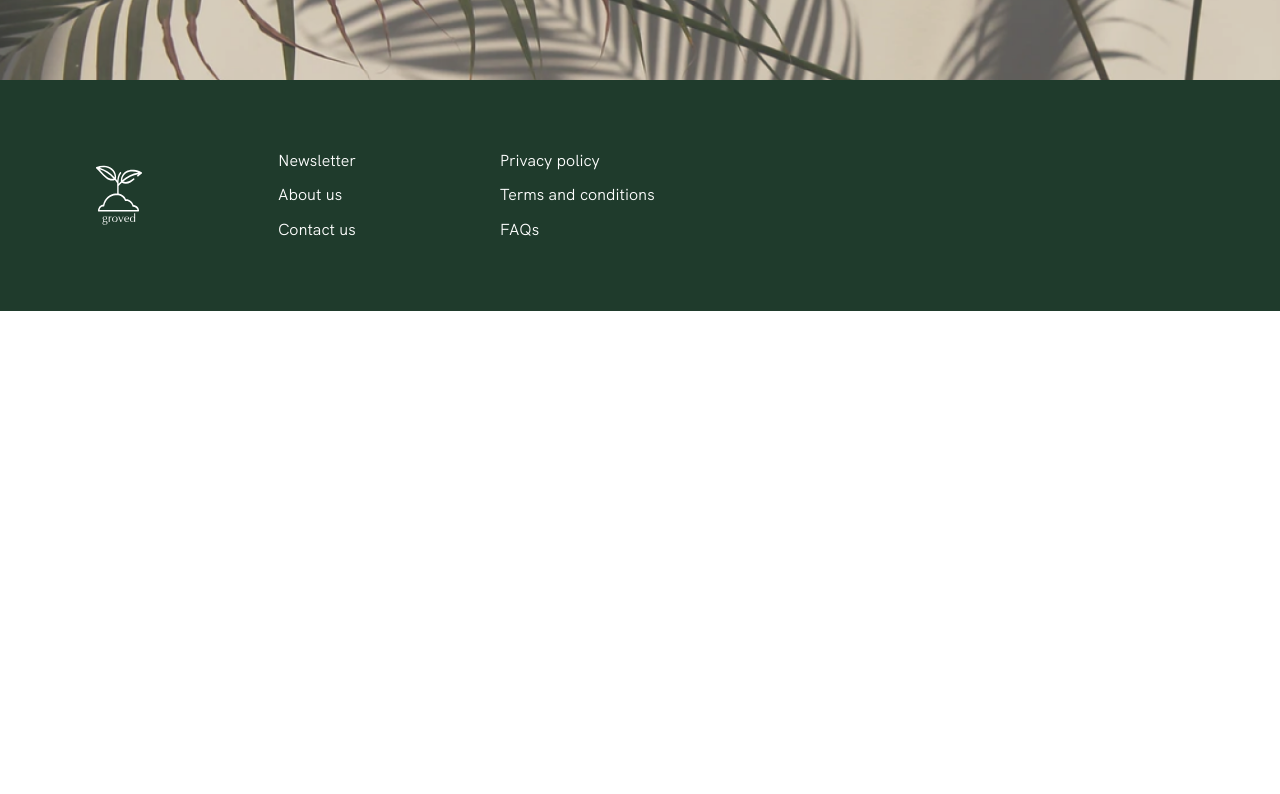
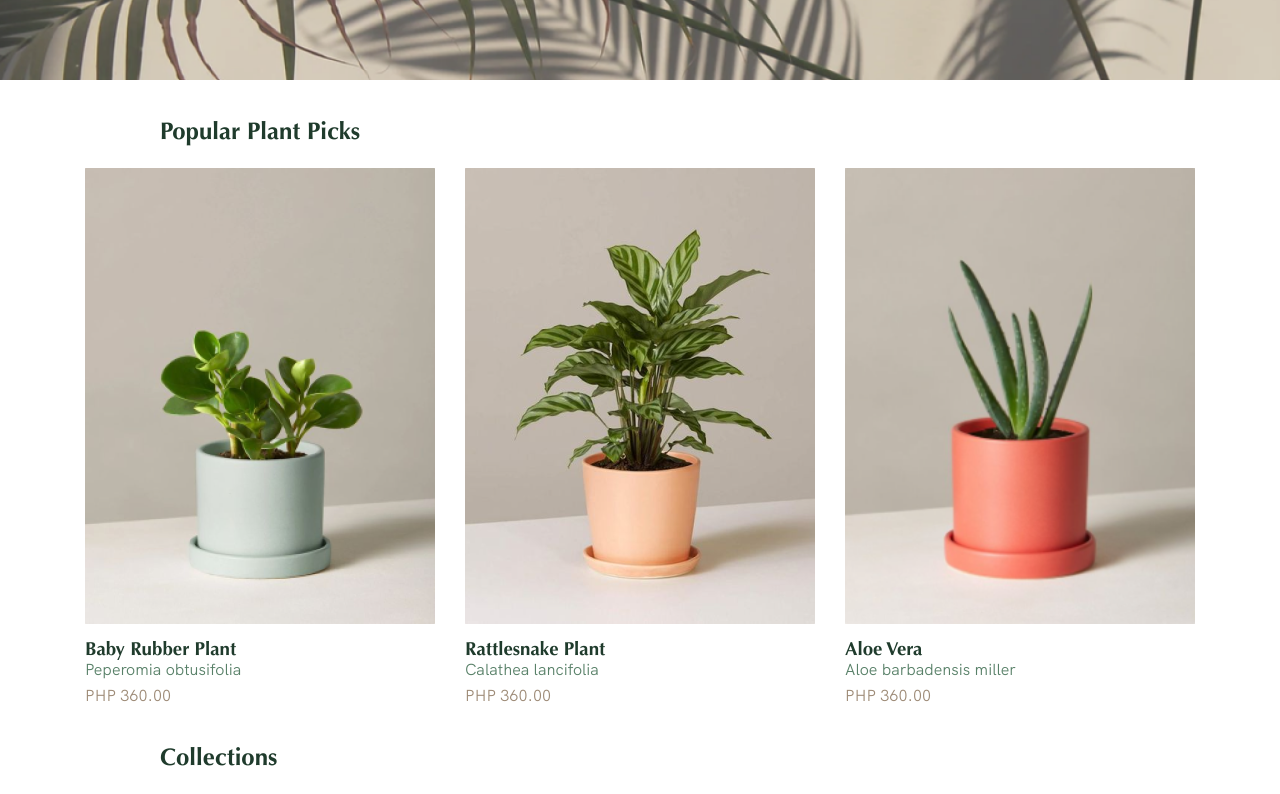
Before and after one commit to yvettetan/groved, a React (Create React App) app: page / in a window 1280 px wide. Shown: the part 720-1514 px from the top of the page. Before the commit the page ends 1031 px from the top, so only its background shows below. Built offline with nearby package versions, Linux system fonts and the light colour scheme.

Commit message:
Create body section for landing page

```diff
--- /dev/null
+++ b/src/landing/Body.tsx
@@ -0,0 +1,90 @@
+import React from "react";
+import ItemCard from "../shared/ItemCard";
+import trio from "../assets/images/plants/plant-trio.png";
+import kit from "../assets/images/garden-kit.png";
+import styled from "styled-components";
+import Button from "../shared/Button";
+import { getPlants, getMultiplePlants } from "../data";
+import { Link } from "react-router-dom";
+
+const ItemList = styled.ul`
+  display: flex;
+  align-items: center;
+  justify-content: center;
+  padding: 0;
+  gap: 30px;
+`;
+
+const SectionContainer = styled.section`
+  margin-top: 2.5rem;
+
+  .collections {
+    display: grid;
+    grid-template-columns: 1fr 1fr;
+    grid-template-rows: 1fr 1fr;
+    gap: 0px 0px;
+    grid-auto-flow: row;
+    grid-template-areas:
+      ". ."
+      ". .";
+    justify-items: center;
+    align-items: center;
+    text-align: center;
+
+    h3 {
+      margin: 0;
+    }
+
+    p {
+      color: ${(props) => props.theme.color.primaryLight};
+      margin-top: 0.5rem;
+      margin-bottom: 1.5rem;
+    }
+  }
+`;
+
+const Body = () => {
+  let plants = getMultiplePlants(getPlants(), 3);
+  return (
+    <div style={{ margin: "2rem 10rem" }}>
+      <SectionContainer>
+        <h2>Popular Plant Picks</h2>
+        <ItemList>
+          {plants.map((plant) => {
+            return (
+              <Link to={`/plants/${plant.name.replace(/\s/g, "-")}`}>
+                <ItemCard
+                  key={plant.id}
+                  img={plant.img}
+                  name={plant.name}
+                  scientificName={plant.scientificName}
+                  price={plant.price}
+                  size={"medium"}
+                />
+              </Link>
+            );
+          })}
+        </ItemList>
+      </SectionContainer>
+      <SectionContainer>
+        <h2>Collections</h2>
+        <div className="collections">
+          <img src={trio} alt="plant trio" />
+          <div>
+            <h3>Homebud grove</h3>
+            <p>Perfect home plants</p>
+            <Button color="secondary">View collection</Button>
+          </div>
+          <div>
+            <h3>Garden kits</h3>
+            <p>Green thumb starter kit</p>
+            <Button color="secondary">View collection</Button>
+          </div>
+          <img src={kit} alt="garden kit" />
+        </div>
+      </SectionContainer>
+    </div>
+  );
+};
+
+export default Body;
--- a/src/landing/LandingContainer.tsx
+++ b/src/landing/LandingContainer.tsx
@@ -1,10 +1,12 @@
 import React from "react";
 import Hero from "./Hero";
+import Body from "./Body";
 
 const LandingContainer = () => {
   return (
     <div>
       <Hero />
+      <Body />
     </div>
   );
 };
--- /dev/null
+++ b/src/shared/ItemCard.tsx
@@ -0,0 +1,72 @@
+import React from "react";
+import styled from "styled-components";
+
+const Container = styled.div`
+  display: flex;
+  flex-direction: column;
+
+  .plant-name {
+    text-transform: capitalize;
+    margin: 0;
+  }
+  p {
+    margin: 0;
+  }
+  .plant-scientific-name {
+    color: ${(props) => props.theme.color.primaryLight};
+  }
+  .plant-scientific-name:first-letter {
+    text-transform: capitalize;
+  }
+  .plant-price {
+    color: ${(props) => props.theme.color.secondary};
+    margin-top: 0.5rem;
+  }
+`;
+
+const ItemImage = styled.img`
+  margin-bottom: 1rem;
+  width: ${(props) => props.width};
+  height: ${(props) => props.height};
+`;
+
+const ItemCard = ({
+  img,
+  name,
+  scientificName,
+  price,
+  size,
+}: {
+  img: string;
+  name: string;
+  scientificName: string;
+  price: string;
+  size?: "small" | "medium" | "large";
+}) => {
+  const getDimensions = (size: string | undefined) => {
+    switch (size) {
+      case "small":
+        return { width: "255px", height: "336px" };
+      case "medium":
+        return { width: "350px", height: "456px" };
+      case "large":
+        return { width: "445px", height: "576px" };
+    }
+  };
+
+  return (
+    <Container>
+      <ItemImage
+        src={img}
+        alt={name}
+        width={getDimensions(size)?.width}
+        height={getDimensions(size)?.height}
+      />
+      <h3 className="plant-name">{name}</h3>
+      <p className="plant-scientific-name">{scientificName}</p>
+      <p className="plant-price">PHP {price}</p>
+    </Container>
+  );
+};
+
+export default ItemCard;
```
